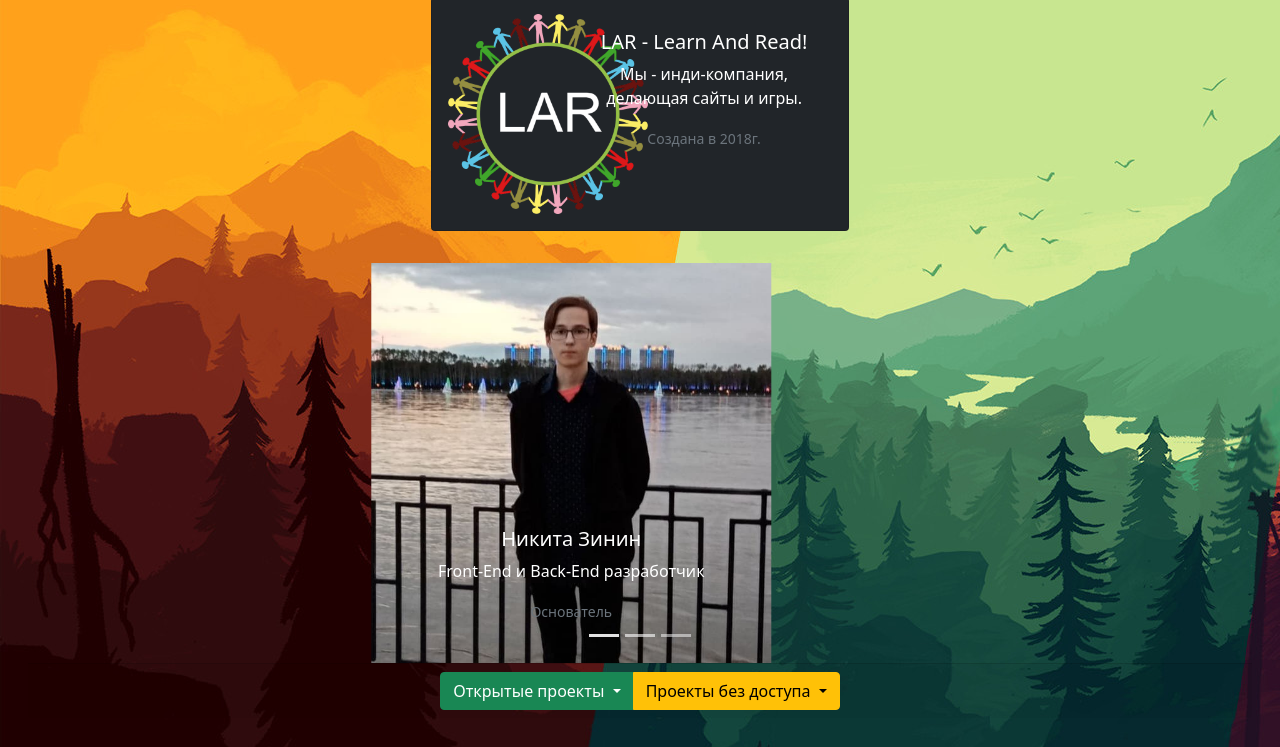
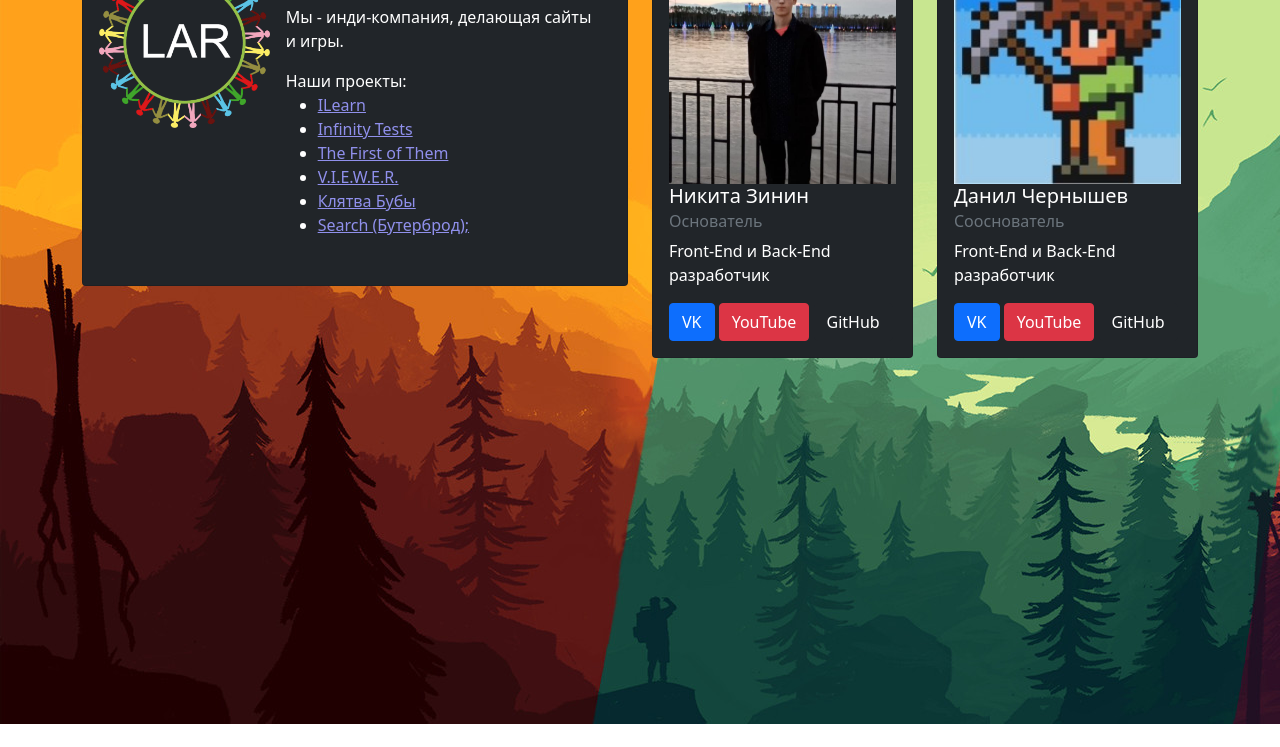
Before and after one commit to NikitaZZZ/LARPortfolio, a plain HTML site: page public/index.html in a window 1280 px wide. Shown: the part 76-823 px from the top of the page. After the commit the page ends 800 px from the top, so only its background shows below. Drawn offline with nearby package versions, Linux system fonts and the light colour scheme; some packages are replaced by stand-ins of ours; a script that the page names is missing.

Commit message:
start remake lar-portfolio

```diff
--- a/public/index.html
+++ b/public/index.html
@@ -5,12 +5,81 @@
   <meta http-equiv="X-UA-Compatible" content="ie=edge">
   <meta name="viewport" content="width=device-width, initial-scale=1, shrink-to-fit=no">
   <link rel="shortcut icon" href="lar.png" type="image/png">
-      <link href="https://cdn.jsdelivr.net/npm/bootstrap@5.0.0-beta3/dist/css/bootstrap.min.css" rel="stylesheet" integrity="sha384-eOJMYsd53ii+scO/bJGFsiCZc+5NDVN2yr8+0RDqr0Ql0h+rP48ckxlpbzKgwra6" crossorigin="anonymous">
+  <script src="https://cdn.jsdelivr.net/npm/vue@2/dist/vue.js"></script>
+  <link href="https://cdn.jsdelivr.net/npm/bootstrap@5.1.3/dist/css/bootstrap.min.css" rel="stylesheet" integrity="sha384-1BmE4kWBq78iYhFldvKuhfTAU6auU8tT94WrHftjDbrCEXSU1oBoqyl2QvZ6jIW3" crossorigin="anonymous">
   <link rel="stylesheet" href="style.css">
   <title>LAR</title>
 </head>
 <body>
-      <div id="main">
+  <div class="container">
+    <div class="row">
+      <div class="col-sm">
+        <div class="card mb-3 bg-dark p-3 py-3" style="max-width: 650px; margin-top: 1rem;">
+          <div class="row g-0">
+            <div class="col-md-4">
+              <img src="lar.png" class="img-fluid rounded-start" alt="...">
+            </div>
+            <div class="col-md-8">
+              <div class="card-body text-white">
+                <h5 class="card-title">LAR</h5>
+
+                <p class="card-text">Мы - инди-компания, делающая сайты и игры.</p>
+
+                <p style="margin-bottom: 0;">Наши проекты:</p>
+                <ul>
+                  <li><a href="" class="link-project">ILearn</a></li>
+                  <li><a href="" class="link-project">Infinity Tests</a></li>
+                  <li><a href="" class="link-project">The First of Them</a></li>
+                  <li><a href="" class="link-project">V.I.E.W.E.R.</a></li>
+                  <li><a href="" class="link-project">Клятва Бубы</a></li>
+                  <li><a href="" class="link-project">Search (Бутерброд);</a></li>
+                </ul>
+              </div>
+            </div>
+          </div>
+        </div>
+      </div>
+
+      <div class="col-sm mt-3">
+        <div class="row align-items-start">
+          <div class="col">
+            <div class="card bg-dark text-white">
+              <div class="card-body">
+                <img src="nikita.jpg" class="card-img-top" alt="...">
+
+                <h5 class="card-title">Никита Зинин</h5>
+                <h6 class="card-subtitle mb-2 text-muted">Основатель</h6>
+
+                <p class="card-text">Front-End и Back-End разработчик</p>
+
+                <a href="https://vk.com/virtualp1" target="_blank" class="btn btn-primary">VK</a>
+                <a href="https://www.youtube.com/channel/UCeh4yaV7iYy0zrbN1-qy2IQ" target="_blank" class="btn btn-danger">YouTube</a>
+                <a href="https://github.com/NikitaZZZ" target="_blank" class="btn btn-dark">GitHub</a>
+              </div>
+            </div>
+          </div>
+          <div class="col">
+            <div class="card bg-dark text-white">
+              <div class="card-body">
+                <img src="danil.jpg" class="card-img-top" alt="...">
+
+                <h5 class="card-title">Данил Чернышев</h5>
+                <h6 class="card-subtitle mb-2 text-muted">Сооснователь</h6>
+
+                <p class="card-text">Front-End и Back-End разработчик</p>
+
+                <a href="https://vk.com/23tvrus" target="_blank" class="btn btn-primary">VK</a>
+                <a href="https://www.youtube.com/c/Degfer" target="_blank" class="btn btn-danger">YouTube</a>
+                <a href="https://github.com/Degfer" target="_blank" class="btn btn-dark">GitHub</a>
+              </div>
+            </div>
+          </div>
+        </div>
+      </div>
+    </div>
+  </div>
+
+  <!-- <div id="main">
         <nav class="navbar navbar-light bg-light" id="navbar">
           <div class="container-fluid">
             <a class="navbar-brand" href="index.html">
@@ -96,13 +165,13 @@
             </div>
           </div>
         </div>
+      </div> -->
 
-      <script src="https://cdn.jsdelivr.net/npm/vue"></script>
       <script src="https://kit.fontawesome.com/373834e38f.js" crossorigin="anonymous"></script>
-      <script src="https://cdn.jsdelivr.net/npm/sweetalert2@9"></script>
+      <script src="https://cdn.jsdelivr.net/npm/sweetalert2@11"></script>
       <script src="https://code.jquery.com/jquery-3.4.1.slim.min.js" integrity="sha384-J6qa4849blE2+poT4WnyKhv5vZF5SrPo0iEjwBvKU7imGFAV0wwj1yYfoRSJoZ+n" crossorigin="anonymous"></script>
       <script src="https://cdn.jsdelivr.net/npm/popper.js@1.16.0/dist/umd/popper.min.js" integrity="sha384-Q6E9RHvbIyZFJoft+2mJbHaEWldlvI9IOYy5n3zV9zzTtmI3UksdQRVvoxMfooAo" crossorigin="anonymous"></script>
-      <script src="https://cdn.jsdelivr.net/npm/bootstrap@5.0.0-beta3/dist/js/bootstrap.bundle.min.js" integrity="sha384-JEW9xMcG8R+pH31jmWH6WWP0WintQrMb4s7ZOdauHnUtxwoG2vI5DkLtS3qm9Ekf" crossorigin="anonymous"></script>
+      <script src="https://cdn.jsdelivr.net/npm/bootstrap@5.1.3/dist/js/bootstrap.bundle.min.js" integrity="sha384-ka7Sk0Gln4gmtz2MlQnikT1wXgYsOg+OMhuP+IlRH9sENBO0LRn5q+8nbTov4+1p" crossorigin="anonymous"></script>
       <script src="./main.js" charset="utf-8"></script>
    </body>
 </html>
--- a/public/style.css
+++ b/public/style.css
@@ -35,3 +35,6 @@ body { background: url("./background.jpg"); }
 }
 
 #try-tfot { border: 0.5px solid silver; }
+
+img { width: 300px; }
+.link-project { color: rgb(144, 144, 236); }
```
Lines whose indentation alone changed are shown as unchanged.
